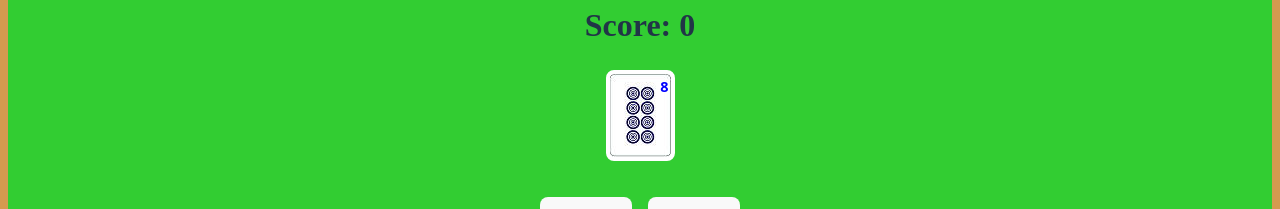
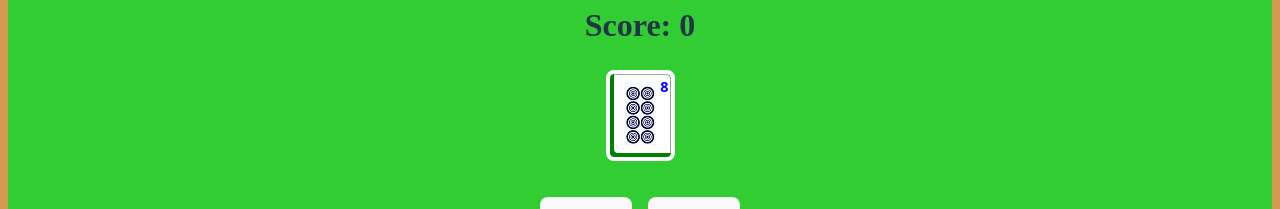
Before and after one commit to Jdneb220/upjong, a React (Vite) app: page / in a window 1280 px wide. Shown: the part 299-508 px from the top of the page. Built offline with nearby package versions, Linux system fonts and the light colour scheme; a web font is replaced by a local one.

Commit message:
tile shadow

```diff
--- a/src/Tile.jsx
+++ b/src/Tile.jsx
@@ -116,6 +116,7 @@ export const Tile = ({
         margin: size === 'half' ? '0 2px 2px 0' : '0 0px',
         border,
         borderRadius: size === 'half' ? '4px' : '8px',
+        boxShadow: size === 'half' ? 'green 2px -2px inset' : 'green 4px -4px inset',
         display: 'inline-block',
         width: `${width}px`,
         height: `${height}px`,
```
